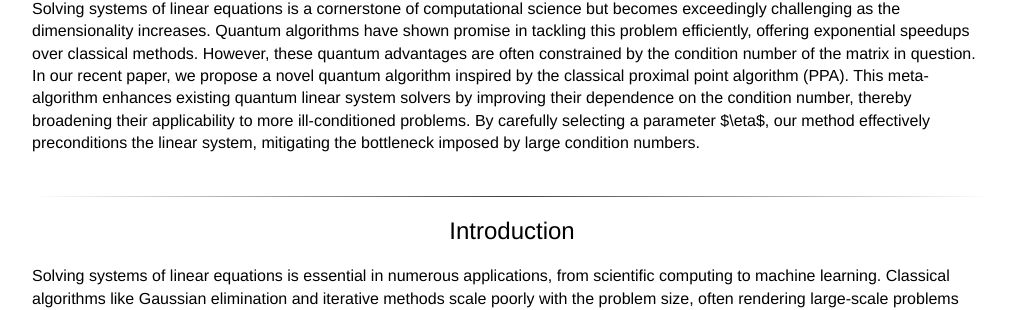
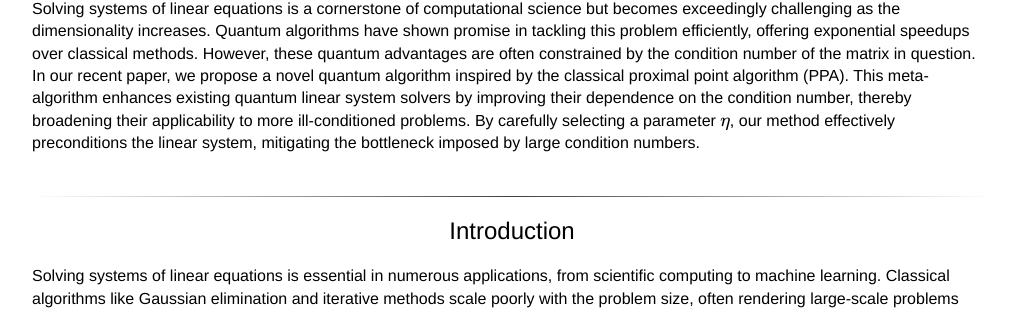
Before and after one commit to akyrillidis/explore-quantum, a Jekyll site: the page QLSP_PPA.html, which Jekyll copies as it is, in a window 1280 px wide and 900 px high, scrolled down 405 px. Shown: the part 260-570 px from the top of the window, without its empty margins (128-1141 px from the left). Built offline with Jekyll 4.4.1, drawn with Linux system fonts in a browser that asks for light colours; some web fonts are replaced; formulas are drawn with MathJax 3.

```diff
--- a/QLSP_PPA.html
+++ b/QLSP_PPA.html
@@ -198,7 +198,7 @@
         However, these quantum advantages are often constrained by the condition number of the matrix in question.
         In our recent paper, we propose a novel quantum algorithm inspired by the classical proximal point algorithm (PPA).
         This meta-algorithm enhances existing quantum linear system solvers by improving their dependence on the condition number, thereby broadening their applicability to more ill-conditioned problems.
-        By carefully selecting a parameter $\eta$, our method effectively preconditions the linear system, mitigating the bottleneck imposed by large condition numbers.
+        By carefully selecting a parameter \(\eta\), our method effectively preconditions the linear system, mitigating the bottleneck imposed by large condition numbers.
     </p>
 
     <br><hr>
```
